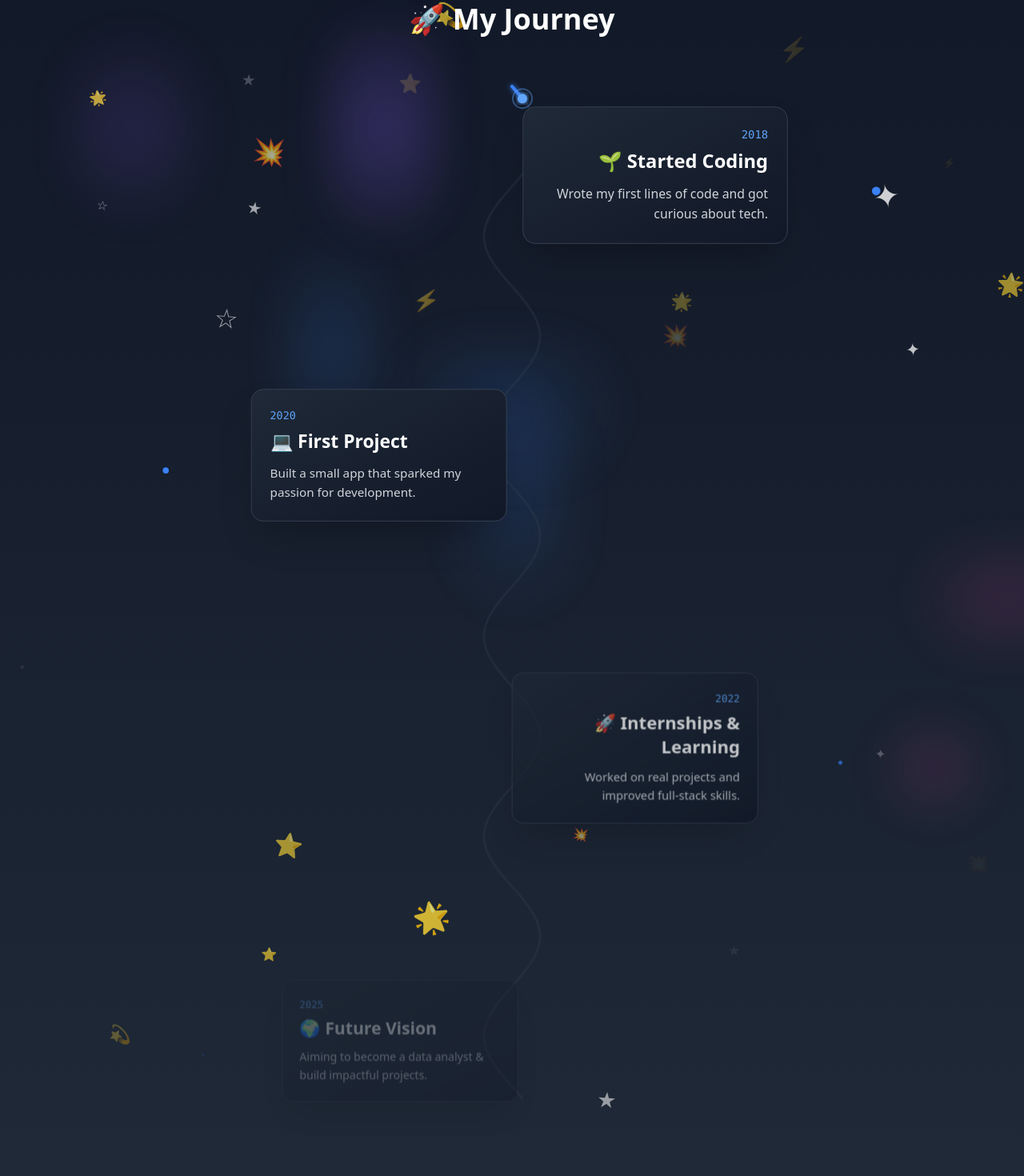
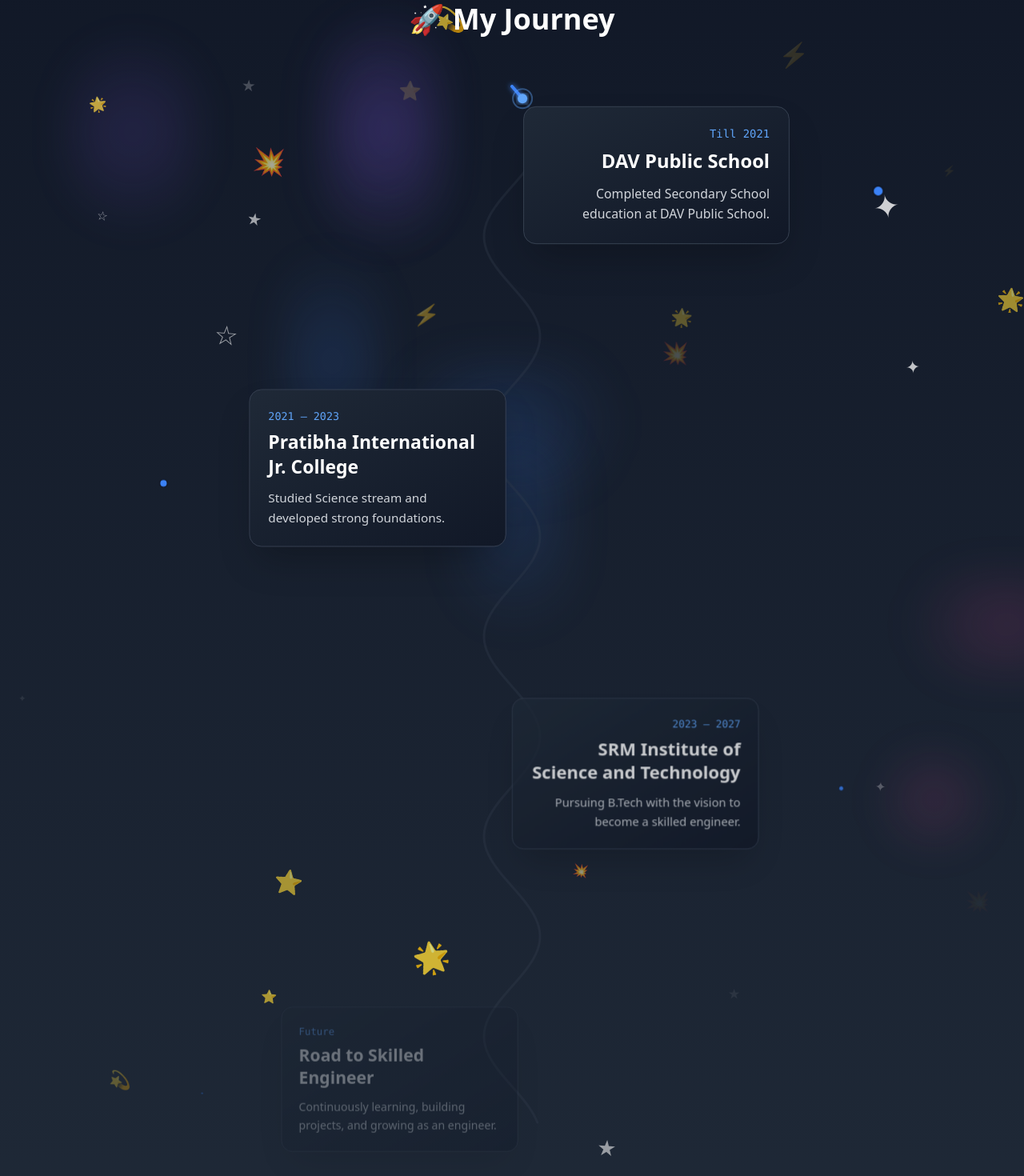
Before and after one commit to vedant-zeus/Portfolio, a React (Vite) app: page / in a window 1280 px wide. Shown: the part 4257-5727 px from the top of the page at 80% size. Built offline with nearby package versions, Linux system fonts and the light colour scheme.

Commit message:
navbar & journey

```diff
--- a/src/components/PersonalInfo.tsx
+++ b/src/components/PersonalInfo.tsx
@@ -2,11 +2,12 @@ import React, { useRef, useEffect, useState } from "react";
 import { motion, useScroll, useTransform, useSpring } from "framer-motion";
 
 const timeline = [
-  { year: "2018", title: "🌱 Started Coding", desc: "Wrote my first lines of code and got curious about tech." },
-  { year: "2020", title: "💻 First Project", desc: "Built a small app that sparked my passion for development." },
-  { year: "2022", title: "🚀 Internships & Learning", desc: "Worked on real projects and improved full-stack skills." },
-  { year: "2025", title: "🌍 Future Vision", desc: "Aiming to become a data analyst & build impactful projects." },
+  { year: "Till 2021", title: "DAV Public School", desc: "Completed Secondary School education at DAV Public School." },
+  { year: "2021 – 2023", title: "Pratibha International Jr. College", desc: "Studied Science stream and developed strong foundations." },
+  { year: "2023 – 2027", title: "SRM Institute of Science and Technology", desc: "Pursuing B.Tech with the vision to become a skilled engineer." },
+  { year: "Future", title: "Road to Skilled Engineer", desc: "Continuously learning, building projects, and growing as an engineer." },
 ];
+
 
 const AnimatedBackground = () => {
   const icons = ['✨', '⭐', '💫', '🌟', '✦', '★', '☆', '⚡', '💥'];
```
